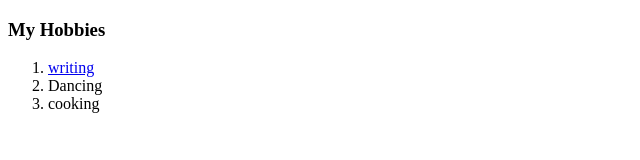
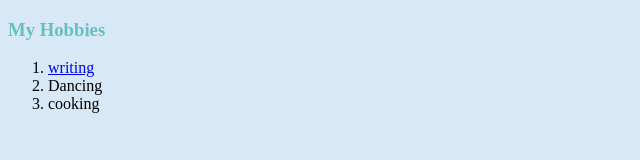
Before and after one commit to Prabhratirastogi/personal-cv, a plain HTML site: page hobbies.html in a window 1280 px wide. Shown: the whole page, without its empty margins (0-640 px from the left). Drawn offline with Linux system fonts and the light colour scheme.

Commit message:
Update hobbies.html

```diff
--- a/hobbies.html
+++ b/hobbies.html
@@ -5,6 +5,7 @@
     <meta http-equiv="X-UA-Compatible" content="IE=edge">
     <meta name="viewport" content="width=device-width, initial-scale=1.0">
     <title>My Hobbies</title>
+    <link rel="stylesheet" type ="text/css" href="/personal-cv/CSS/style.css">
 </head>
 <body>
     <h3>My Hobbies</h3>
```
